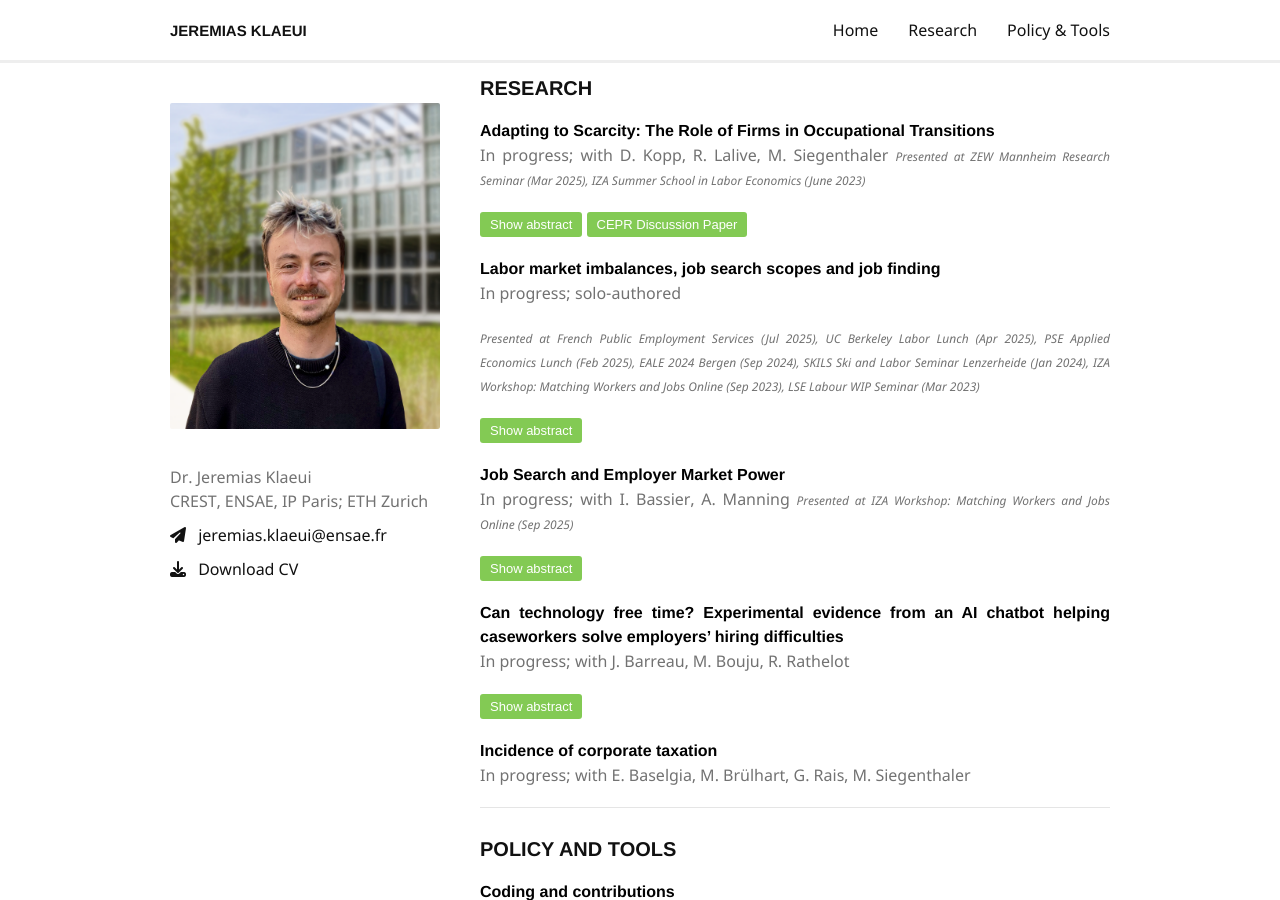
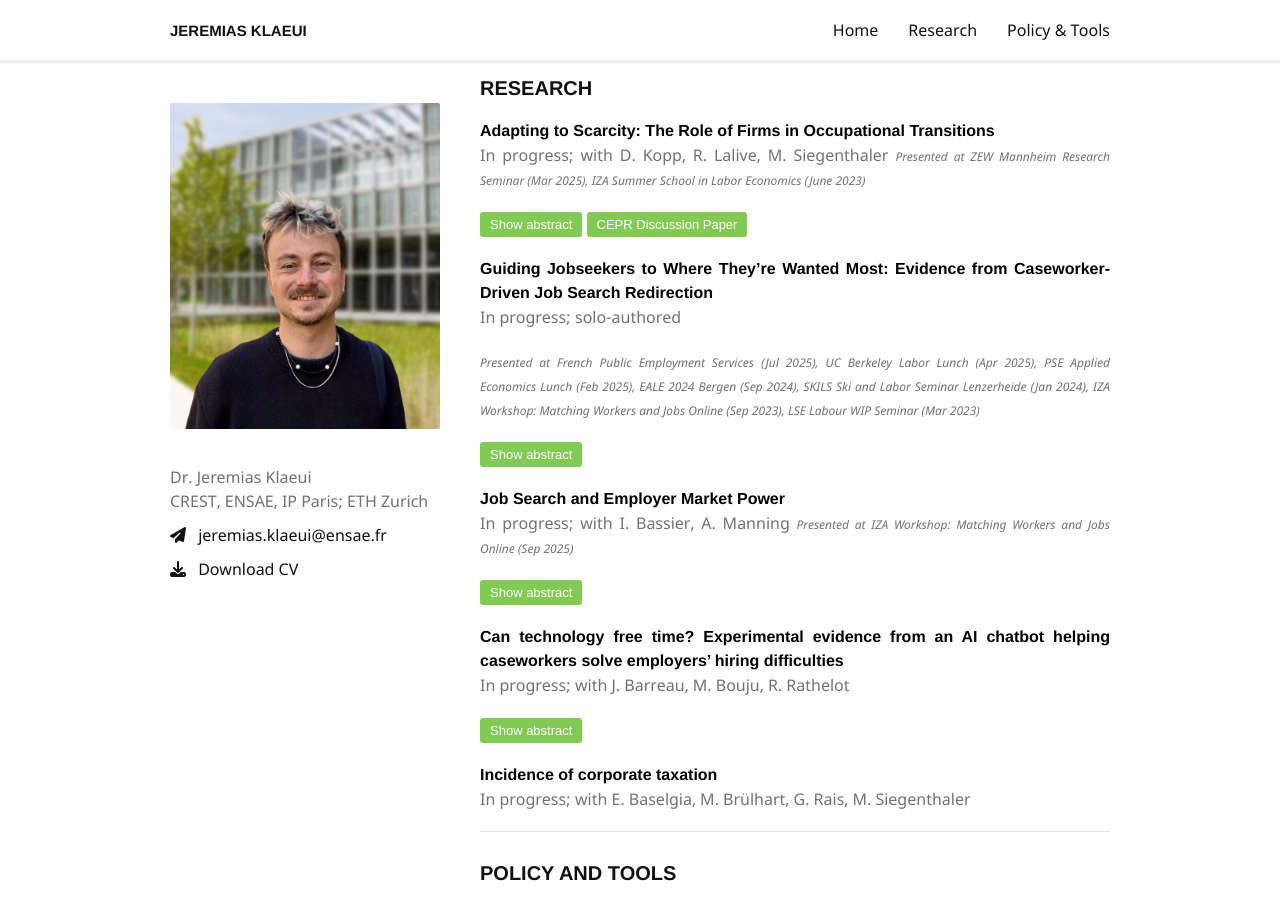
Before and after one commit to jklaeui/jklaeui.github.io, a Jekyll site: the page built from index.md, in a window 1280 px wide and 900 px high, scrolled down 430 px. Built offline with Jekyll 4.4.1, drawn with Linux system fonts in a browser that asks for light colours; nearby versions of some CDN libraries; our own code applies the rules of GitHub Pages for plain Markdown files; part of the change alters nothing that is shown.

Commit message:
Update title and abstract for solo-authored job search redirection paper
Co-Authored-By: Claude Opus 4.6 <noreply@anthropic.com>

```diff
--- a/index.md
+++ b/index.md
@@ -24,15 +24,14 @@ In progress; with D. Kopp, R. Lalive, M. Siegenthaler
 This paper examines the circumstances under which firms facilitate occupational transitions, complementing prior work that focuses on workers' decisions. We link unemployment insurance records with application diaries and clickstream data from a recruitment platform to causally assess how candidates' occupational histories shape recruiters' hiring decisions. We find that the average candidate from a different occupation faces a 7&percnt; lower contact rate than equally qualified candidates who last worked in a recruiter's searched occupation. Using a new measure of skill overlap, we show that 60&percnt; of this penalty reflects that movers meet fewer skill requirements than incumbents. Occupational experience and qualifications further reduce the mover penalty, such that certain candidates returning to a prior occupation face no penalty at all. Finally, recruiters adapt to scarcity and contact more movers in tight occupations. Changes in firm behavior account for one-third of the increase in movers' application success in tight versus slack labor markets. </div>
 
 
-####  Labor market imbalances, job search scopes and job finding
+####  Guiding Jobseekers to Where They're Wanted Most: Evidence from Caseworker-Driven Job Search Redirection
 In progress; solo-authored
 
 <span class="presentation-info">*Presented at French Public Employment Services (Jul 2025), UC Berkeley Labor Lunch (Apr 2025), PSE Applied Economics Lunch (Feb 2025), EALE 2024 Bergen (Sep 2024), SKILS Ski and Labor Seminar Lenzerheide (Jan 2024), IZA Workshop: Matching Workers and Jobs Online (Sep 2023), LSE Labour WIP Seminar (Mar 2023)*</span>
 
 <button class="show-button" onclick="toggleAbstract('abstract_click_search_scopes')">Show abstract</button>
 <div id="abstract_click_search_scopes" class="abstract">
- This paper investigates how jobseekers adjust the breadth of their search across different segments of the labour market and how such adjustments affect employment outcomes. Imbalances often exist between jobseekers and vacancies in certain occupations or regions, potentially creating opportunities for jobseekers to adjust their search strategies and target segments where demand for them is high.
- I use a unique dataset that combines administrative unemployment records with detailed click data on job postings to measure search scope. I focus on two dimensions of breadth: the distance between a jobseeker's residence and the posted job, and the local labour market tightness in the commuting zone–occupation segments. A key challenge is that jobseekers self-select into their search strategies. To address this, I exploit exogenous variation in the assignment of jobseekers to caseworkers, whose distinct tendencies influence jobseekers' subsequent search patterns. I then link these caseworker-induced shifts in search scope to unemployment duration and job quality. My findings suggest that encouraging broader job search or targeting sectors with high labour demand surpluses has measurable effects on reemployment prospects and can alleviate mismatches between labour supply and demand. These results provide policy-relevant insights on how targeted counselling can shape jobseekers' behaviour and improve labour market efficiency.
+ This paper investigates whether counseling jobseekers to redirect search towards tight labor markets—occupation-region cells with high vacancy-to-unemployment ratios—can improve employment outcomes. I link administrative unemployment records to click-level search data revealing which markets jobseekers target. To address selection into search strategies, I exploit quasi-random assignment of jobseekers to caseworkers who differ in their tendency to redirect clients toward tight markets. Moving from a caseworker at the 10th to the 90th percentile of this tendency increases six-month job finding by 2.5%. The effects are heterogeneous: jobseekers from slack markets benefit from being redirected to tighter markets, while those from already tight markets benefit from reinforced focus rather than mobility. These patterns help reconcile mixed findings in the mobility intervention literature: consistent with theoretical models, what matters is redirecting search toward tight markets, not encouraging mobility per se. There is no effect on job finding in markets that are slacker than the initial market, a pattern that helps identify the redirection channel, ruling out general "better caseworker" explanations. The gains persist over time and do not come at the expense of job quality.
  </div>
 
 
```
